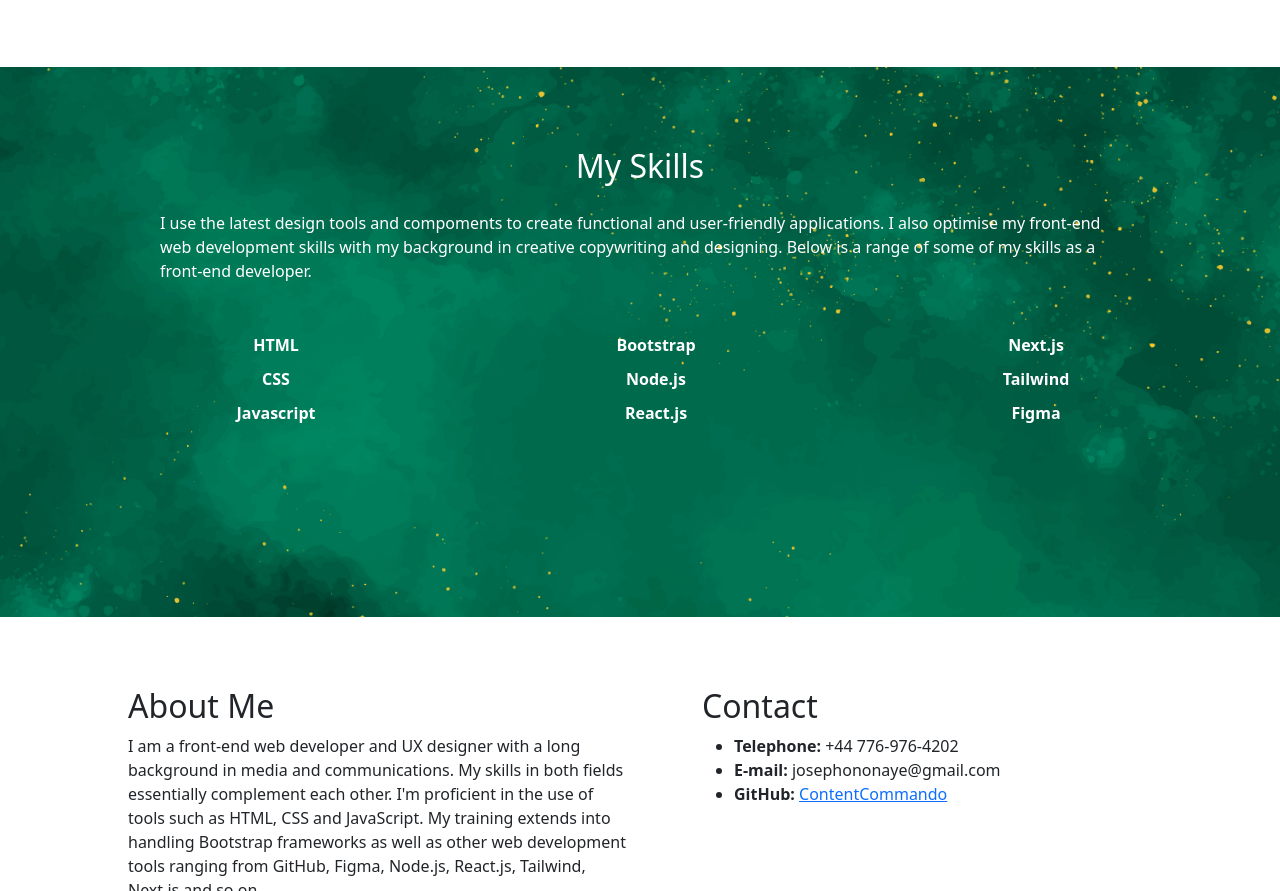
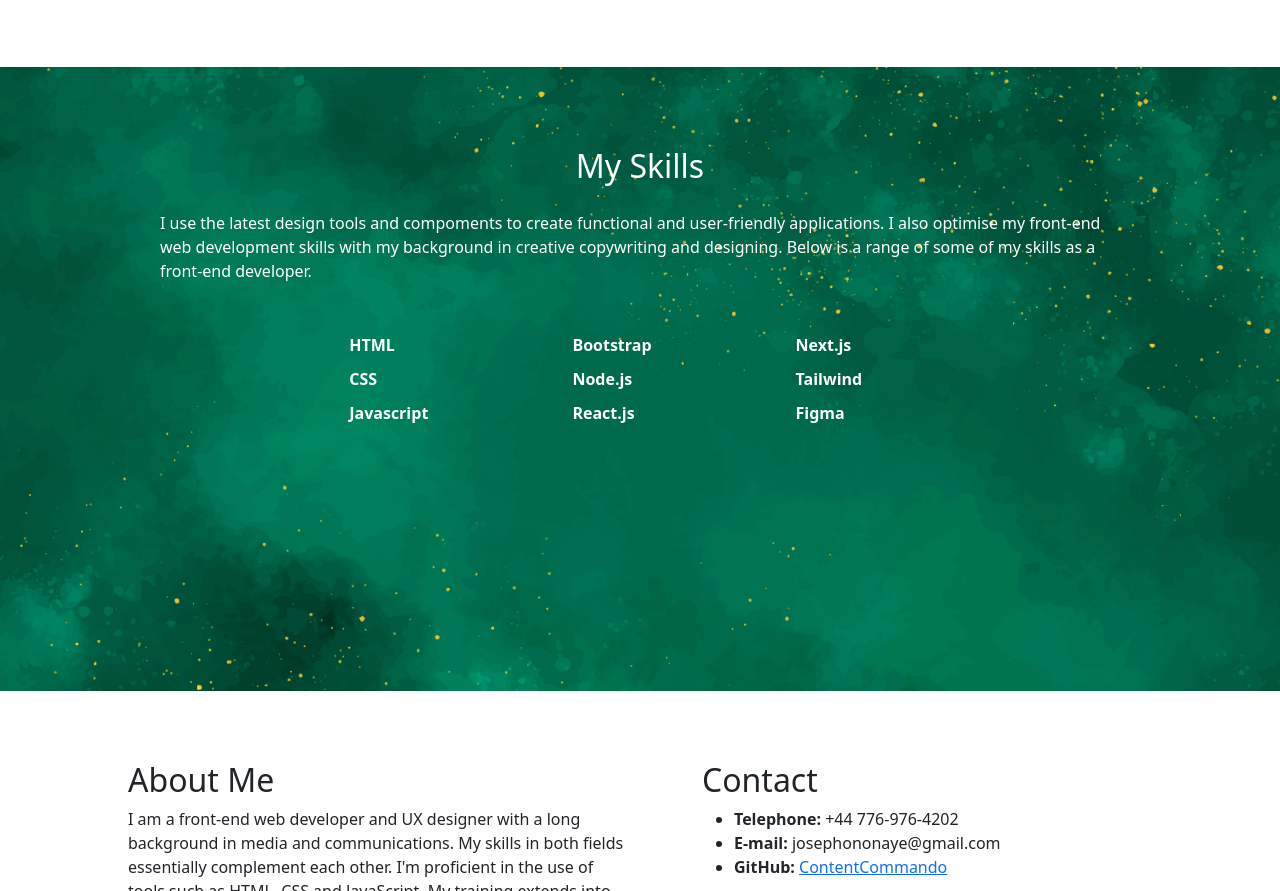
Before and after one commit to ContentCommando/Bootstrap-Portfolio, a plain HTML site: page index.html in a window 1280 px wide. Shown: the part 1126-2017 px from the top of the page. Drawn offline with nearby package versions, Linux system fonts and the light colour scheme.

Commit message:
Fixed a bug on the Skills section

```diff
--- a/assets/css/styles.css
+++ b/assets/css/styles.css
@@ -94,16 +94,23 @@
     /* background-color: rgb(6, 100, 100); */
     color: white;
     padding: 70px 0;
-    height: 550px;
+    height: 100%;
     background-image: url(../images/8764038.jpg);
     background-repeat: no-repeat;
     background-size: cover;
+    padding-bottom: 250px ;
 }
 
 .skill-section h2 {
     margin-top: 10px;
 }
 
+.skill-row {
+    width: 60%;
+    margin: 0 auto;
+    display: flex;
+    flex-wrap: wrap;
+}
 .skill-section p {
     width: 75%;
     margin: 25px auto;
@@ -119,8 +126,9 @@
 }
 
 .text-list {
-    text-align: center;
+    /* text-align: center; */
     margin-top: 50px;
+    align-content: center;
 }
 
 .about-container {
--- a/index.html
+++ b/index.html
@@ -124,8 +124,8 @@
             is a range of some of my skills as a front-end developer.
         </p>
         <div class="container text-list">
-            <div class="row">
-                <div class="col-sm-12 col-md-6 col-lg-4 skill-list">
+            <div class="row skill-row">
+                <div class="col-sm-6 col-md-6 col-lg-4 skill-list">
                     <strong>
                         <ul>
                             <li>HTML</li>
@@ -134,7 +134,7 @@
                         </ul>
                     </strong>
                 </div>
-                <div class="col-sm-12 col-md-6 col-lg-4 skill-list">
+                <div class="col-sm-6 col-md-6 col-lg-4 skill-list">
                     <strong>
                         <ul>
                             <li>Bootstrap</li>
@@ -143,7 +143,7 @@
                         </ul>
                     </strong>
                 </div>
-                <div class="col-sm-12 col-md-6 col-lg-4 skill-list">
+                <div class="col-sm-6 col-md-6 col-lg-4 skill-list">
                     <strong>
                         <ul>
                             <li>Next.js</li>
```
